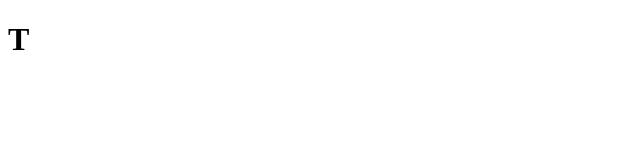
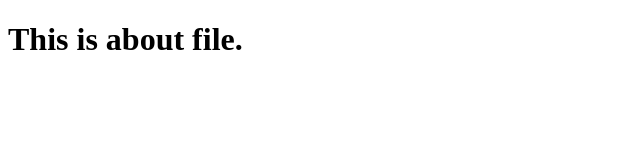
Before and after one commit to sakshiwagdarkar/assignment-5, a plain HTML site: page about.html in a window 1280 px wide. Shown: the whole page, without its empty margins (0-640 px from the left). Drawn offline with Linux system fonts and the light colour scheme.

Commit message:
about file

```diff
--- a/about.html
+++ b/about.html
@@ -6,7 +6,7 @@
     <title>Document</title>
 </head>
 <body>
-    <h1> T</h1>
+    <h1> This is about file. </h1>
 
 </body>
 </html>
```
